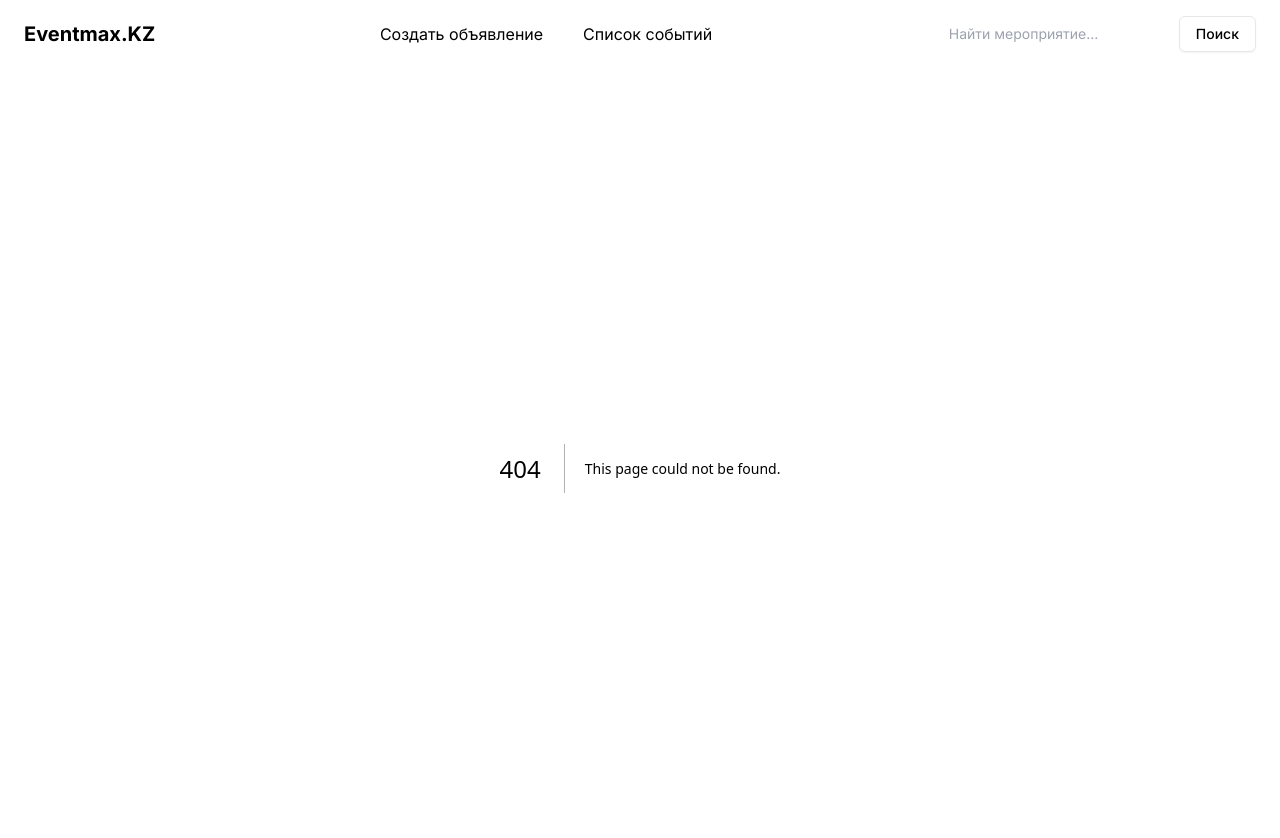
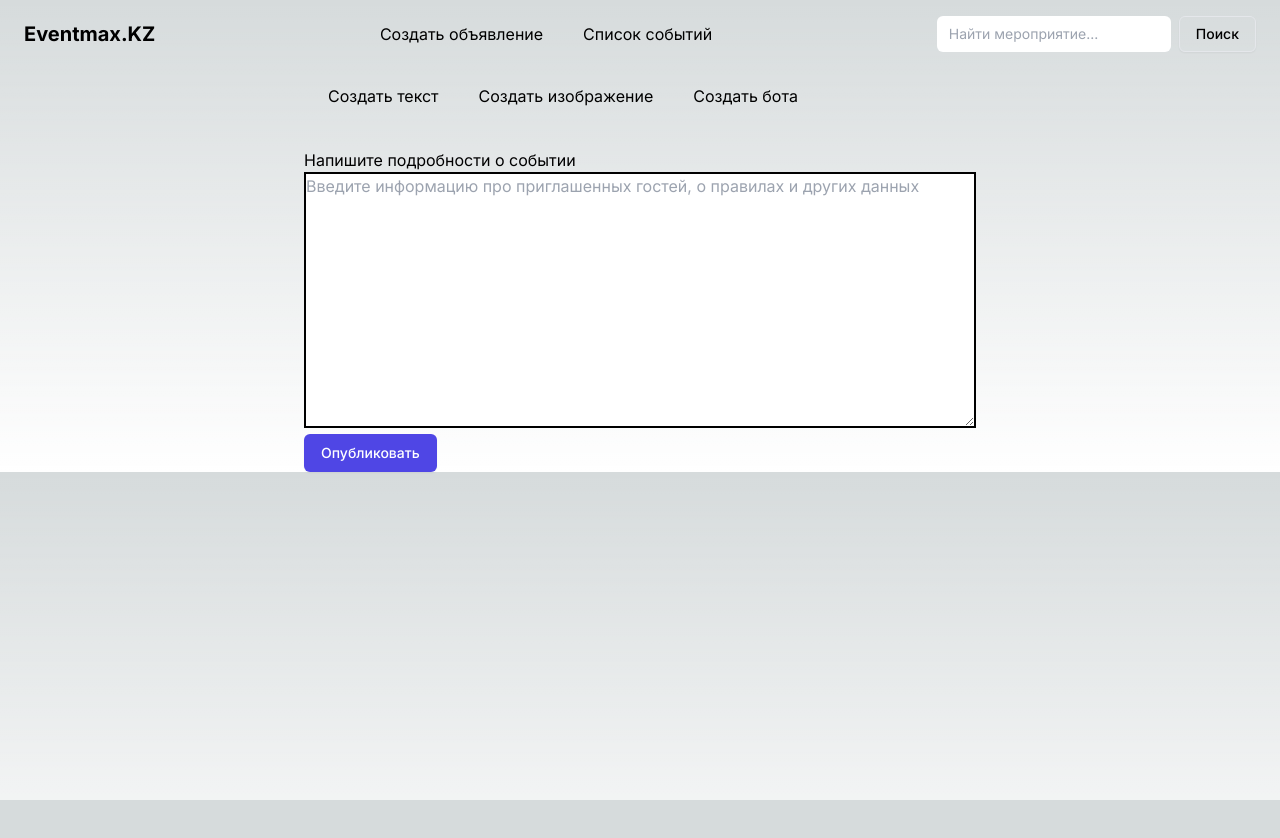
Before and after one commit to RedStarich/eventmax, a Next.js app: page /make-bot in a window 1280 px wide. Before the commit this address had no page. Shown: the top 838 px of the page. After the commit the page ends 800 px from the top, so only its background shows below. Built offline with nearby package versions, Linux system fonts and the light colour scheme.

Commit message:
added post text generator

```diff
--- /dev/null
+++ b/src/app/components/Toolkit.tsx
@@ -0,0 +1,22 @@
+import React from 'react'
+import Link from 'next/link'
+
+export default function Toolkit() {
+    return (
+        <header className="bg-primary text-primary-foreground py-4 px-6">
+            <div className="container mx-auto flex items-center justify-between">
+                <nav className="flex items-center gap-10">
+                    <Link href="/make-event" className="hover:underline" prefetch={false}>
+                        Создать текст
+                    </Link>
+                    <Link href="/make-image" className="hover:underline" prefetch={false}>
+                        Создать изображение
+                    </Link>
+                    <Link href="/make-bot" className="hover:underline" prefetch={false}>
+                        Создать бота
+                    </Link>
+                </nav>
+            </div>
+        </header>
+    )
+}
--- /dev/null
+++ b/src/app/config/gemini.ts
@@ -0,0 +1,39 @@
+import { GoogleGenerativeAI } from "@google/generative-ai";
+import dotenv from "dotenv";
+
+const apiKey = process.env.NEXT_PUBLIC_GEMINI_API_KEY || "AIzaSyCgcvged9yG0Aume5UXqgbMuKUwsiqFR_8";
+const genAI = new GoogleGenerativeAI(apiKey);
+
+const model = genAI.getGenerativeModel({
+  model: "gemini-1.5-flash",
+  systemInstruction: "You are a Social Media specialist who have to promote an event as a post. Write post description in 1000 characters in Russian.",
+});
+
+const generationConfig = {
+  temperature: 1,
+  topP: 0.95,
+  topK: 64,
+  maxOutputTokens: 8192,
+  responseMimeType: "text/plain",
+};
+
+export async function generatePost(inputText: string) {
+  try {
+    const chatSession = model.startChat({
+      generationConfig,
+      history: [
+        {
+          role: "user",
+          parts: [{ text: inputText }],
+        },
+      ],
+    });
+
+    const result = await chatSession.sendMessage("INSERT_INPUT_HERE");
+    console.log("API Response:", result); // Строка для отладки
+    return result.response.text();
+  } catch (error) {
+    console.error("Error generating post:", error); // Строка для отладки
+    throw new Error("Ошибка при генерации поста.");
+  }
+}
--- /dev/null
+++ b/src/app/make-bot/page.tsx
@@ -0,0 +1,20 @@
+import React from 'react'
+import Toolkit from "../components/Toolkit"
+
+export default function page() {
+  return (
+    <div  className="w-full max-w-2xl mx-auto space-y-6">
+        <Toolkit/>
+        <div>
+            <label>Напишите подробности о событии</label>
+            <textarea className="w-full h-64 border-2 border-black" placeholder='Введите информацию про приглашенных гостей, о правилах и других данных'></textarea>
+            <button
+            type="button"
+            className=" items-center px-4 py-2 border border-transparent text-sm font-medium rounded-md shadow-sm text-white bg-indigo-600 hover:bg-indigo-700 focus:outline-none focus:ring-2 focus:ring-offset-2 focus:ring-indigo-500"
+            >
+            Опубликовать
+            </button>
+        </div>
+    </div>
+  )
+}
--- a/src/app/make-event/page.tsx
+++ b/src/app/make-event/page.tsx
@@ -1,22 +1,35 @@
-/**
- * v0 by Vercel.
- * @see https://v0.dev/t/WQSWcwTRki1
- * Documentation: https://v0.dev/docs#integrating-generated-code-into-your-nextjs-app
- */
 "use client"
 
-import { useState } from "react"
+import { useState } from "react";
+import Toolkit from "../components/Toolkit";
+import { generatePost } from "../config/gemini";
 
 export default function Component() {
-  const [title, setTitle] = useState("")
-  const [content, setContent] = useState("")
-  const [featuredImage, setFeaturedImage] = useState(null)
-  const [imageprompt, setImagePrompt] = useState("")
-  const [date, setDate] = useState("")
-  const [location, setLocation] = useState("")
-  const handlePublish = () => {}
+  const [title, setTitle] = useState("");
+  const [content, setContent] = useState("");
+  const [date, setDate] = useState("");
+  const [location, setLocation] = useState("");
+  const [outputText, setOutputText] = useState("");
+  const [loading, setLoading] = useState(false);
+  const [error, setError] = useState<string | null>(null);
+
+  const handleGenerate = async () => {
+    setLoading(true);
+    setError(null);
+    try {
+      const inputText = `Мероприятие: ${title}\nОписание: ${content}\nДата и время: ${date}\nМесто проведения: ${location}`;
+      const result = await generatePost(inputText);
+      setOutputText(result);
+    } catch (err) {
+      setError("Ошибка при генерации поста.");
+    } finally {
+      setLoading(false);
+    }
+  };
+
   return (
     <div className="w-full max-w-2xl mx-auto space-y-6">
+      <Toolkit />
       <div className="grid gap-4">
         <div className="space-y-1 py-5">
           <label htmlFor="title" className="block text-sm font-medium text-gray-700">
@@ -74,12 +87,19 @@ export default function Component() {
         </div>
         <button
           type="button"
-          onClick={handlePublish}
-          className=" items-center px-4 py-2 border border-transparent text-sm font-medium rounded-md shadow-sm text-white bg-indigo-600 hover:bg-indigo-700 focus:outline-none focus:ring-2 focus:ring-offset-2 focus:ring-indigo-500"
+          onClick={handleGenerate}
+          className="items-center px-4 py-2 border border-transparent text-sm font-medium rounded-md shadow-sm text-white bg-indigo-600 hover:bg-indigo-700 focus:outline-none focus:ring-2 focus:ring-offset-2 focus:ring-indigo-500"
         >
-          Опубликовать
+          {loading ? 'Генерация...' : 'Опубликовать'}
         </button>
+        {error && <p className="text-red-500">{error}</p>}
+        {outputText && (
+          <div className="mt-4 p-4 border border-gray-300 rounded-md bg-gray-50">
+            <h2 className="text-lg font-medium text-gray-700">Сгенерированный пост</h2>
+            <div className="whitespace-pre-line text-gray-800">{outputText}</div>
+          </div>
+        )}
       </div>
     </div>
-  )
+  );
 }
--- /dev/null
+++ b/src/app/make-image/page.tsx
@@ -0,0 +1,10 @@
+import React from 'react'
+import Toolkit from "../components/Toolkit"
+
+export default function page() {
+  return (
+    <div  className="w-full max-w-2xl mx-auto space-y-6">
+        <Toolkit/>
+    </div>
+  )
+}
```
Also changed, not shown: package.json (+7 -5 lines), src/app/config/telegram.ts (added), 2 other files (tests, documents, lock files or other folders).
